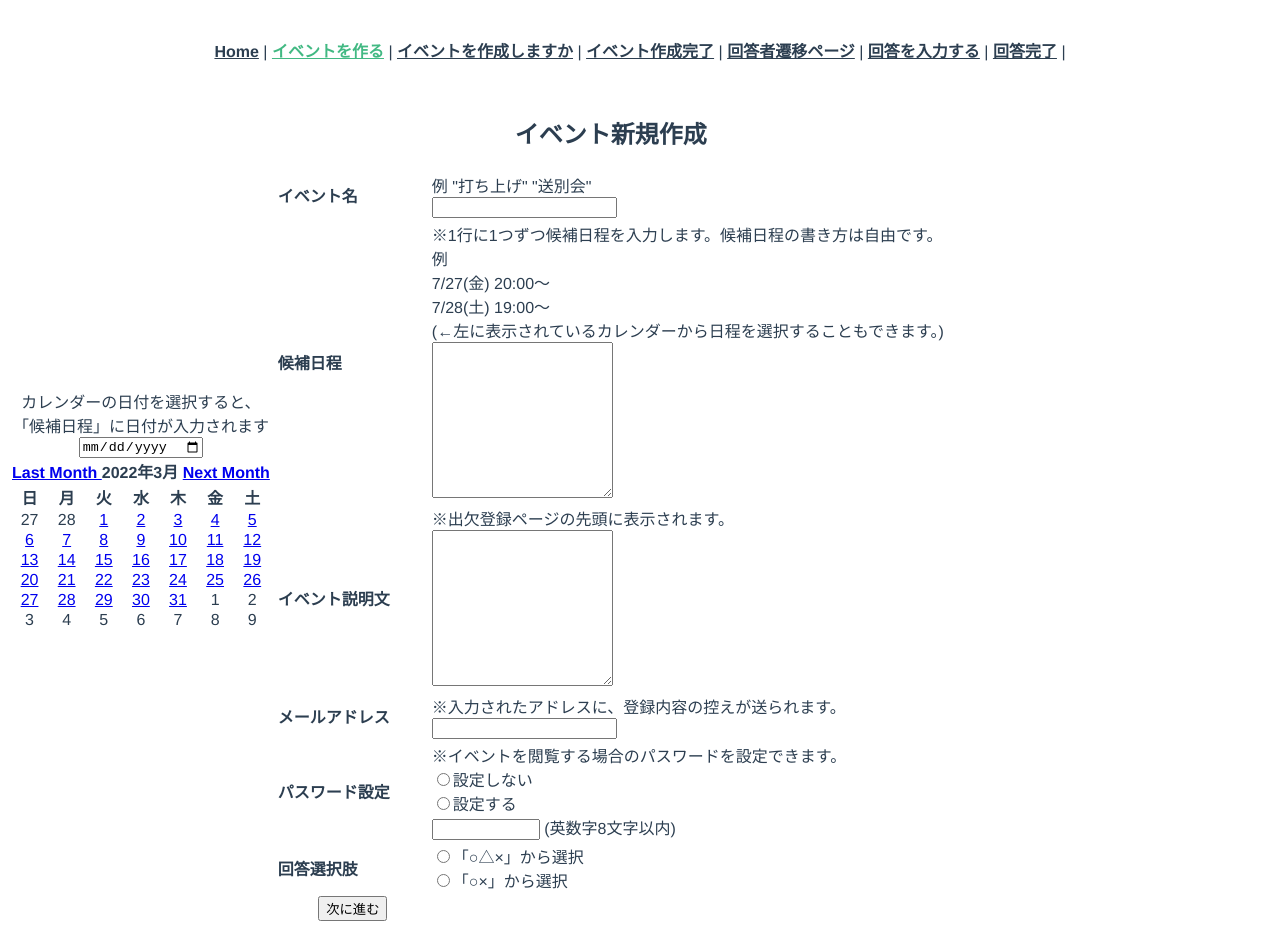
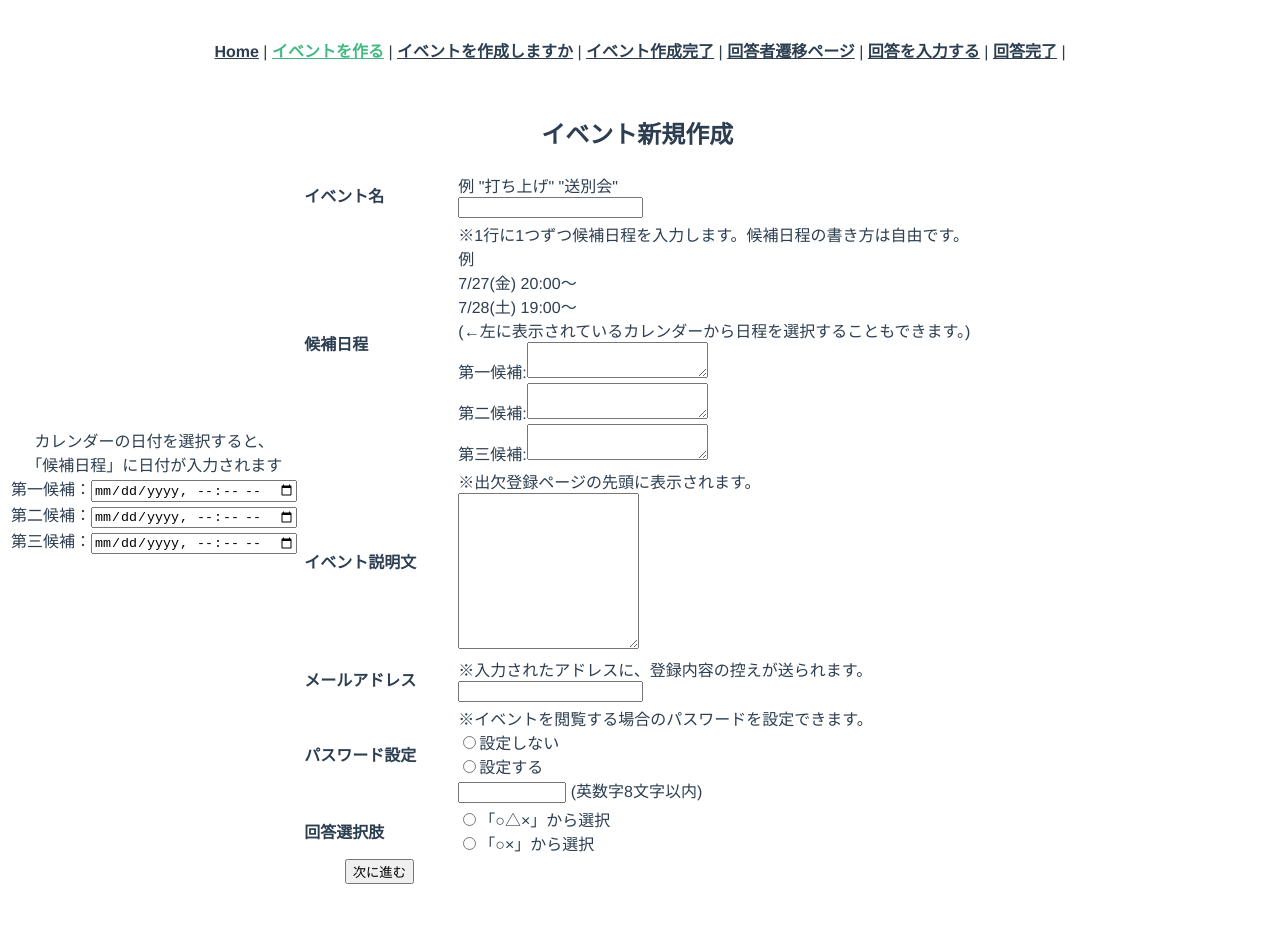
Before and after one commit to kanacoyn/arrangeapp, a Vue app: page /event in a window 1280 px wide. After the commit the page ends 898 px from the top, so only its background shows below. Built offline with nearby package versions, Linux system fonts and the light colour scheme.

Commit message:
候補日時をinput type dateから入手する機能を追加

```diff
--- a/src/store/index.ts
+++ b/src/store/index.ts
@@ -20,7 +20,19 @@ export default new Vuex.Store({
     // "abc@gmail.com",
     // "12345",
     // ""
-    eventInfo: new Event(0, "", "", [], "", "", ""),
+    eventInfo: new Event(
+      1,
+      "飲み会",
+      "池袋駅周辺で行います",
+      [
+        new EventDate(1, "2022/3/16"),
+        new EventDate(2, "2022/3/20"),
+        new EventDate(3, "2022/3/22"),
+      ],
+      "abc@gmail.com",
+      "12345",
+      ""
+    ),
     registerUser: new RegisterUser(0, "", [], [], ""),
 
     userList: new Array<RegisterUser>(),
@@ -39,14 +51,14 @@ export default new Vuex.Store({
     },
 
     eventInfo(state, payload) {
-      console.log("mutationをpush挑戦");
+      console.log("mutation動作１");
       state.eventInfo = payload.eventInfo;
-      const selectedOptionDate = new EventDate(
-        payload.dateId + 1,
-        payload.date
-      );
-      console.log("push成功");
-      state.eventInfo.date.push(selectedOptionDate);
+      // const selectedOptionDate = new EventDate(
+      //   payload.dateId + 1,
+      //   payload.date
+      // );
+      // state.eventInfo.date.push(selectedOptionDate);
+      console.log("mutation動作２");
     },
 
     // InputOptionDate(state, payload) {
--- a/src/views/Event.vue
+++ b/src/views/Event.vue
@@ -7,14 +7,35 @@
             <div class="calenderTitle">
               カレンダーの日付を選択すると、<br />「候補日程」に日付が入力されます
             </div>
-            <input
-              type="date"
-              id="date"
-              name="開催候補日を選択"
-              v-model="selectedDateOption"
+
+            第一候補：<input
+              type="datetime-local"
+              step="1800"
+              id="dateFirstChoice"
+              name="スケジュール"
+              value="dateFirstChoice"
+              v-model="selectedDateOption1"
+            /><br />
+
+            第二候補：<input
+              type="datetime-local"
+              step="1800"
+              id="dateSecondChoice"
+              name="スケジュール"
+              value="dateSecondChoice"
+              v-model="selectedDateOption2"
+            /><br />
+
+            第三候補：<input
+              type="datetime-local"
+              step="1800"
+              id="dateThirdChoice"
+              name="スケジュール"
+              value="dateThirdChoice"
+              v-model="selectedDateOption3"
             />
 
-            <table
+            <!-- <table
               cellspacing="0"
               class="yui-calendar y2022"
               id="cal1Container"
@@ -297,7 +318,7 @@
                   </td>
                 </tr>
               </tbody>
-            </table>
+            </table> -->
           </td>
 
           <td id="mainColumn">
@@ -332,13 +353,34 @@
                         7/28(土) 19:00～<br />
                         (←左に表示されているカレンダーから日程を選択することもできます。)<br />
 
-                        <textarea
+                        第一候補:<textarea
                           name="schedule"
                           id="schedule"
-                          rows="10"
-                          v-model="selectedDateOption"
+                          rows="2"
+                          v-model="selectedDateOption1"
+                          multiple
                         >
-                        </textarea>
+                        </textarea
+                        ><br />
+
+                        第二候補:<textarea
+                          name="schedule"
+                          id="schedule"
+                          rows="2"
+                          v-model="selectedDateOption2"
+                          multiple
+                        >
+                        </textarea
+                        ><br />
+                        第三候補:<textarea
+                          name="schedule"
+                          id="schedule"
+                          rows="2"
+                          v-model="selectedDateOption3"
+                          multiple
+                        >
+                        </textarea
+                        ><br />
 
                         <div class="error">{{ dateError }}</div>
                       </td>
@@ -446,7 +488,9 @@
 </template>
 
 <script lang="ts">
+import { EventDate } from "@/types/date";
 import { Component, Vue } from "vue-property-decorator";
+import { Event } from "@/types/event";
 
 @Component
 export default class XXXComponent extends Vue {
@@ -470,7 +514,12 @@ export default class XXXComponent extends Vue {
   private emailError = "";
 
   private selectedDateOption = "";
+  private selectedDateOption1 = "";
+  private selectedDateOption2 = "";
+  private selectedDateOption3 = "";
   private eventIdIndex = 1;
+
+  private arrayDateOption = new Array<EventDate>();
 
   //   InputOptionDate(): void {
   //     console.log("テスト1");
@@ -481,50 +530,58 @@ export default class XXXComponent extends Vue {
   //   }
 
   eventInfo(): void {
-    console.log("テスト１");
+    console.log("mutationに送る");
+
+    this.arrayDateOption.push(
+      new EventDate(1, this.selectedDateOption1),
+      new EventDate(1, this.selectedDateOption2),
+      new EventDate(1, this.selectedDateOption3)
+    );
+
     this.$store.commit("eventInfo", {
       evetId: this.eventIdIndex,
       eventName: this.eventName,
       description: this.description,
-      date: this.selectedDateOption,
+      date: this.arrayDateOption,
       email: this.email,
       password: this.password,
       answerChoice: this.answerChoice,
     });
+    console.log("mutation成功");
+
+    // 正規表示を定義
+    let existError = false;
+    // イベント名のエラー
+    if (this.eventName === "") {
+      this.eventNameError = "イベント名が空白です";
+      existError = true;
+    } else {
+      this.eventNameError = "";
+    }
+    // メールアドレスのエラー
+    if (this.email === "") {
+      this.emailError = "メールアドレスが入力されていません";
+      existError = true;
+    } else if (this.email.indexOf("@") === -1) {
+      this.emailError = "メールアドレスの形式が不正です";
+      existError = true;
+    } else {
+      this.emailError = "";
+    }
+    // // 候補にちじのエラー
+    // if (this.date === "yyyy-MM-dd") {
+    //   this.dateError = "開催日時をご記入ください";
+    //   existError = true;
+    // } else {
+    //   this.dateError = "";
+    // }
+    // 1つでもエラーがある場合は処理を終了する
+    if (existError === true) {
+      return; //処理終了のreturn
+    }
+
     this.$router.push("/eventConfirm");
-    console.log("mutation成功");
   }
-
-  //  // 正規表示を定義
-  //     let existError = false;
-  //     // イベント名のエラー
-  //     if (this.eventName === "") {
-  //       this.eventNameError = "イベント名が空白です";
-  //       existError = true;
-  //     } else {
-  //       this.eventNameError = "";
-  //     }
-  //     // メールアドレスのエラー
-  //     if (this.email === "") {
-  //       this.emailError = "メールアドレスが入力されていません";
-  //       existError = true;
-  //     } else if (this.email.indexOf("@") === -1) {
-  //       this.emailError = "メールアドレスの形式が不正です";
-  //       existError = true;
-  //     } else {
-  //       this.emailError = "";
-  //     }
-  //     // 候補にちじのエラー
-  //     if (this.date === "yyyy-MM-dd") {
-  //       this.dateError = "開催日時をご記入ください";
-  //       existError = true;
-  //     } else {
-  //       this.dateError = "";
-  //     }
-  //     // 1つでもエラーがある場合は処理を終了する
-  //     if (existError === true) {
-  //       return; //処理終了のreturn
-  //     }
 }
 </script>
 
```
